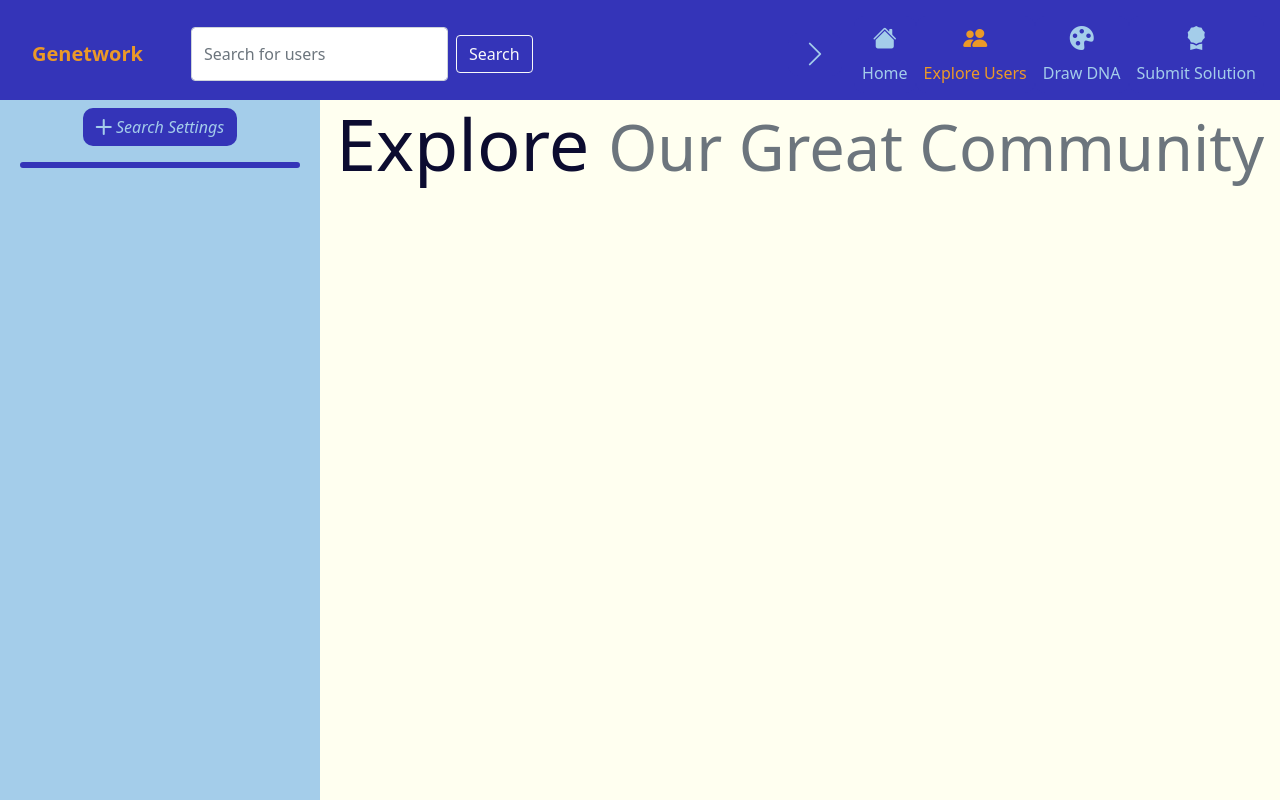
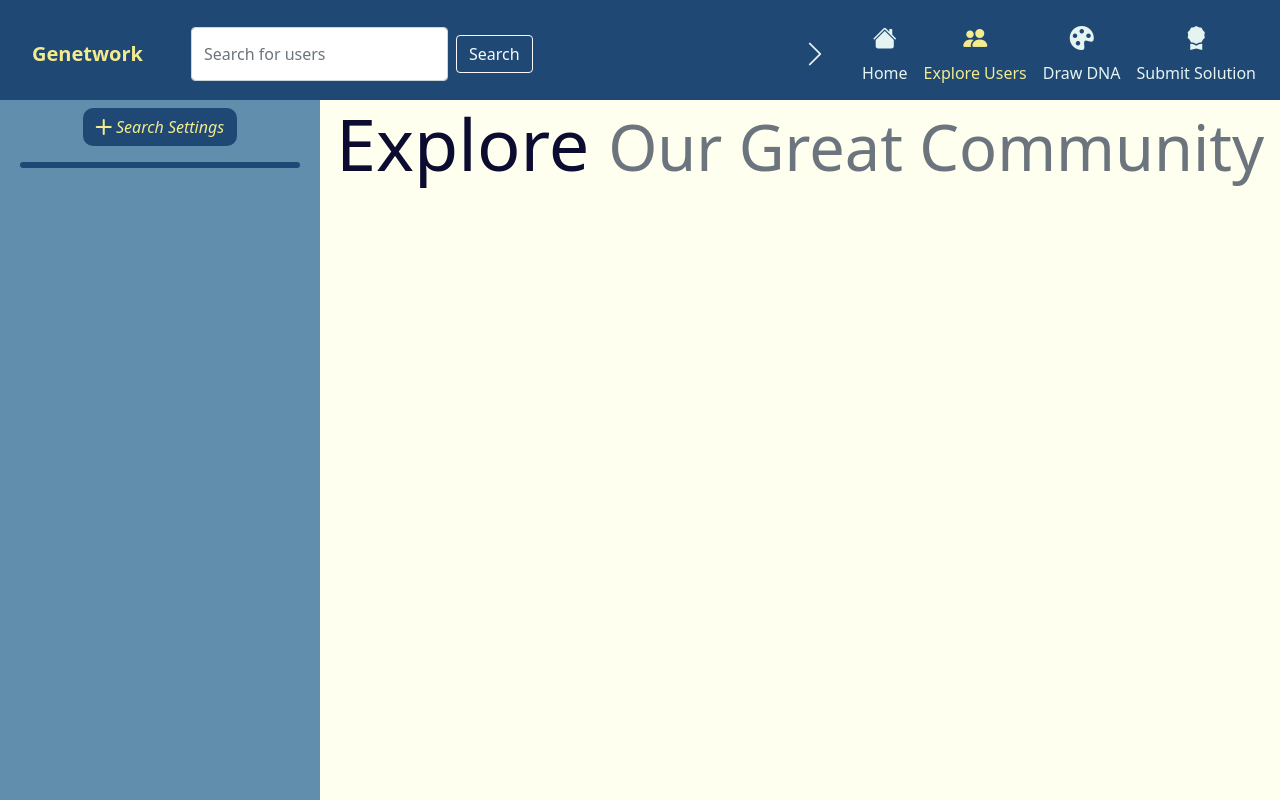
Before and after one commit to CiniMinis/workshop-project, a Flask app: page /explore in a window 1280 px wide. Run offline with Flask 2, Linux system fonts and the light colour scheme; data that the repository does not hold is empty; parts of the project's set-up code (start-up, migrations or seed data) failed here and were passed over.

Commit message:
Finalized Coloring and Display

```diff
--- a/app/static/main.css
+++ b/app/static/main.css
@@ -2,10 +2,10 @@
 @import url("https://cdn.jsdelivr.net/npm/bootstrap-icons@1.5.0/font/bootstrap-icons.css");
 
 :root {
-    --main-color: #A4CDEA;
-    --dark-color: #3434b8;
-    --light-color: #CCF6FF;
-    --highlight-color: #EB9928;
+    --main-color: #618eac;
+    --dark-color: #1F4875;
+    --light-color: #E6F4F1;
+    --highlight-color: #f3eb8d;
     --white: #FFFFF0;
     --black: #0c0c30;
 }
@@ -32,8 +32,8 @@ canvas.avatar-big {
 
 .color-dark {
     height: 100px;
-    background-color: var(--dark-color);
-    color: var(--light-color);
+    background-color: var(--dark-color) !important;
+    color: var(--light-color) !important;
 }
 
 .highlight-text {
@@ -48,15 +48,19 @@ canvas.avatar-big {
     color: var(--light-color);
 }
 
+.light-text:hover {
+    color: var(--light-color);
+}
+
 .dark-btn {
     background-color: var(--dark-color);
-    color: var(--main-color);
+    color: var(--light-color);
     border-radius: 10px;
 }
 
 .dark-btn:hover {
     background-color: var(--main-color);
-    color: var(--dark-color);
+    color: var(--light-color);
 }
 
 .dark-btn.active {
@@ -65,17 +69,17 @@ canvas.avatar-big {
 
 .dark-btn.active:hover {
     background-color: var(--highlight-color);
-    color: var(--dark-color);
+    color: var(--main-color);
 }
 
 .highlight-btn {
     background-color: var(--highlight-color);
-    color: var(--black);
+    color: var(--dark-color);
 }
 
 .highlight-btn:hover {
-    background-color: var(--highlight-color);
-    color: var(--dark-color);
+    background-color: var(--main-color);
+    color: var(--highlight-color);
 }
 
 .tab {
@@ -118,6 +122,18 @@ canvas.avatar-big {
     color: var(--dark-color);
 }
 
+.query-user {
+    opacity: 0.8;
+}
+
+.query-user:hover {
+    opacity: 1;
+}
+
+.query-user:hover > .color-dark {
+    color: var(--highlight-color) !important;
+}
+
 /* from stackoverflow, colors switches
 
 .custom-control-input:focus~.custom-control-label::before {
--- a/app/views/snippets/sidebar.jinja
+++ b/app/views/snippets/sidebar.jinja
@@ -3,7 +3,7 @@
     <p>
         <button type="button" class="btn dark-btn" id="sidebarSearchSettingsToggler" data-bs-toggle="collapse"
             data-bs-target="#sidebarSearchSettings">
-            <i class="bi"> Search Settings</i>
+            <i class="bi highlight-text"> Search Settings</i>
         </button>
     </p>
     <div class="container white-box rounded">
--- a/app/views/snippets/users_as_list_items.jinja
+++ b/app/views/snippets/users_as_list_items.jinja
@@ -1,10 +1,10 @@
 {% for user in users %}
-<a href="/user/{{user.user_id}}" class="border list-group-item w-25 d-flex flex-column align-items-center border-0">
+<a href="/user/{{user.user_id}}" class="border list-group-item w-25 d-flex flex-column align-items-center border-0 query-user">
     <canvas class="avatar p-0 m-0" data-user-id='{{user.user_id}}'></canvas>
-    <div class="container w-100 bg-dark text-light p-2 m-0">
-        <h5 class="w-100 bg-dark text-light p-0 m-0">
+    <!-- <div class="container w-100 p-2 m-0"> -->
+        <h5 class="w-100 bg-dark color-dark p-2 m-0 h-25">
             {{user.name}}
         </h5>
-    </div>
+    <!-- </div> -->
 </a>
 {% endfor %}
```
